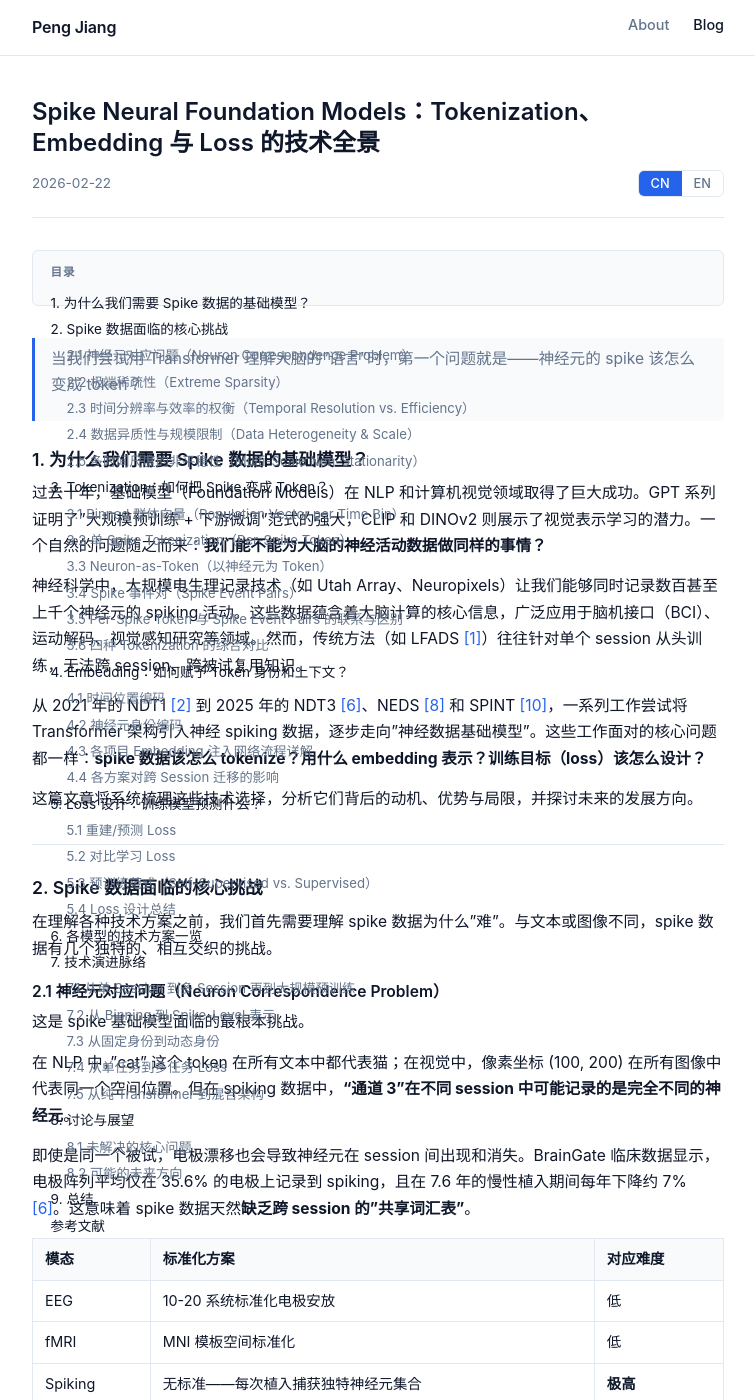
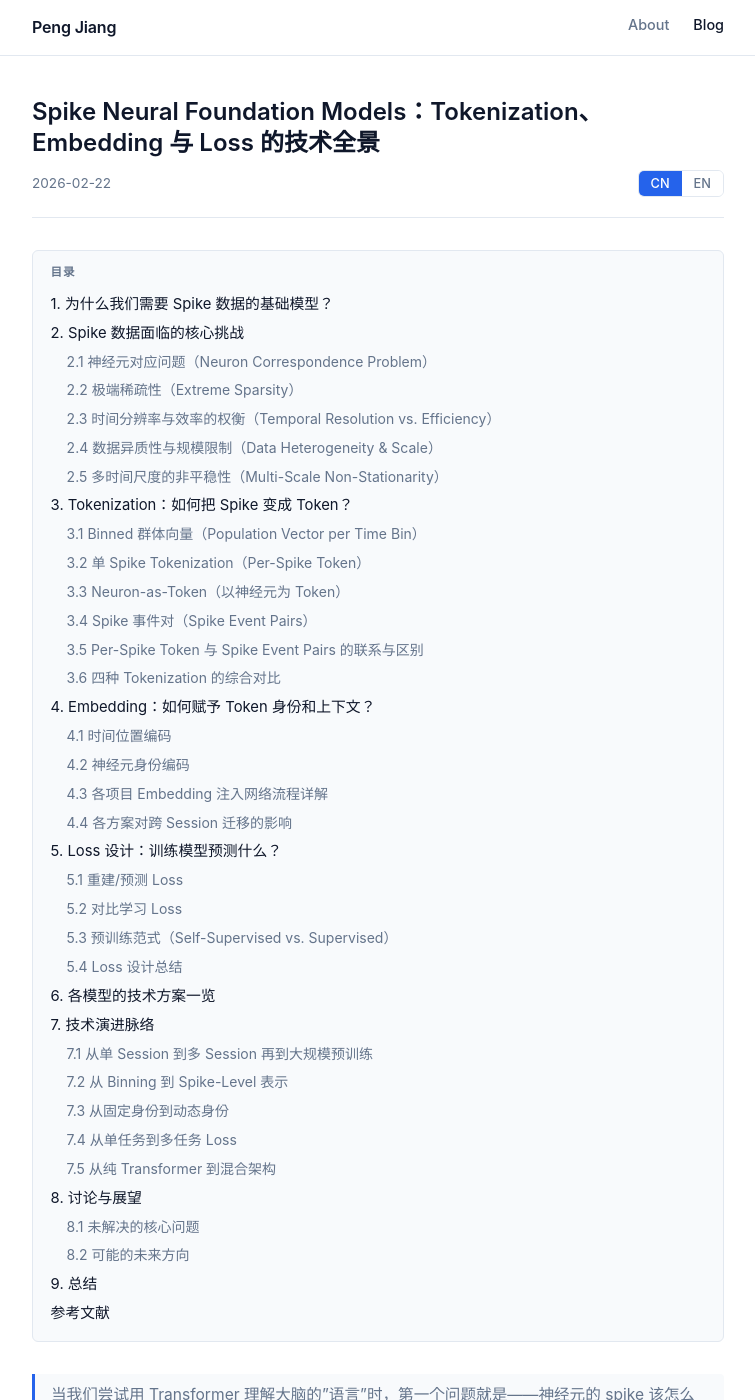
Before and after one commit to Jp-17/Jp-17.github.io, a Jekyll site: the page built from _posts/2026-02-22-spike-foundation-models.md, in a window 1280 px wide and 1400 px high. Shown: the whole window, without its empty margins (262-1017 px from the left). Built offline with Jekyll 4.4.1, drawn with Linux system fonts in a browser that asks for light colours.

Commit message:
修复 TOC 粘顶问题，调大目录和博客正文字体与间距
Co-Authored-By: Claude Sonnet 4.6 <noreply@anthropic.com>

```diff
--- a/_layouts/post.html
+++ b/_layouts/post.html
@@ -17,7 +17,7 @@ layout: default
     </div>
   </header>
 
-  <nav class="post-toc" id="post-toc" aria-label="Table of contents"></nav>
+  <div class="post-toc" id="post-toc" aria-label="Table of contents"></div>
 
   <div class="post-body">
     {{ content }}
--- a/assets/css/style.scss
+++ b/assets/css/style.scss
@@ -366,12 +366,12 @@ section h2 {
 }
 
 .toc-item {
-  margin-bottom: 0.2rem;
-  line-height: 1.45;
+  margin-bottom: 0.3rem;
+  line-height: 1.5;
 }
 
 .toc-item a {
-  font-size: 0.85rem;
+  font-size: 0.925rem;
   color: var(--fg);
   text-decoration: none;
 }
@@ -384,7 +384,7 @@ section h2 {
   padding-left: 1rem;
 }
 .toc-h3 a {
-  font-size: 0.825rem;
+  font-size: 0.875rem;
   color: var(--fg-muted);
 }
 
@@ -458,8 +458,8 @@ section h2 {
   font-size: 0.975rem;
 }
 .post-body h2 {
-  font-size: 1.1rem;
-  margin: 1.75rem 0 0.6rem;
+  font-size: 1.2rem;
+  margin: 2.25rem 0 0.75rem;
   color: var(--fg);
   text-transform: none;
   letter-spacing: 0;
@@ -468,12 +468,12 @@ section h2 {
   font-weight: 600;
 }
 .post-body h3 {
-  font-size: 0.975rem;
-  margin: 1.25rem 0 0.5rem;
+  font-size: 1.05rem;
+  margin: 1.75rem 0 0.6rem;
   font-weight: 600;
 }
 .post-body p {
-  margin-bottom: 0.85rem;
+  margin-bottom: 1rem;
 }
 
 /* =====================================================
```
